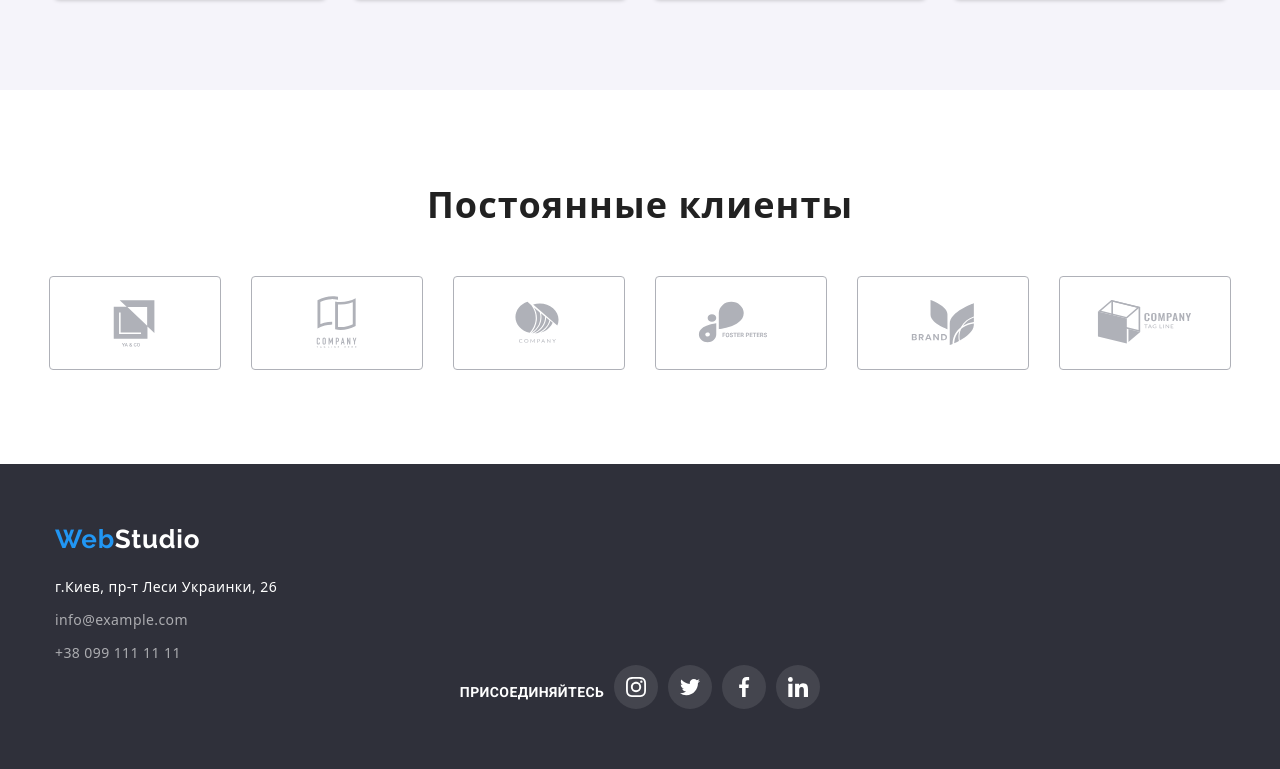
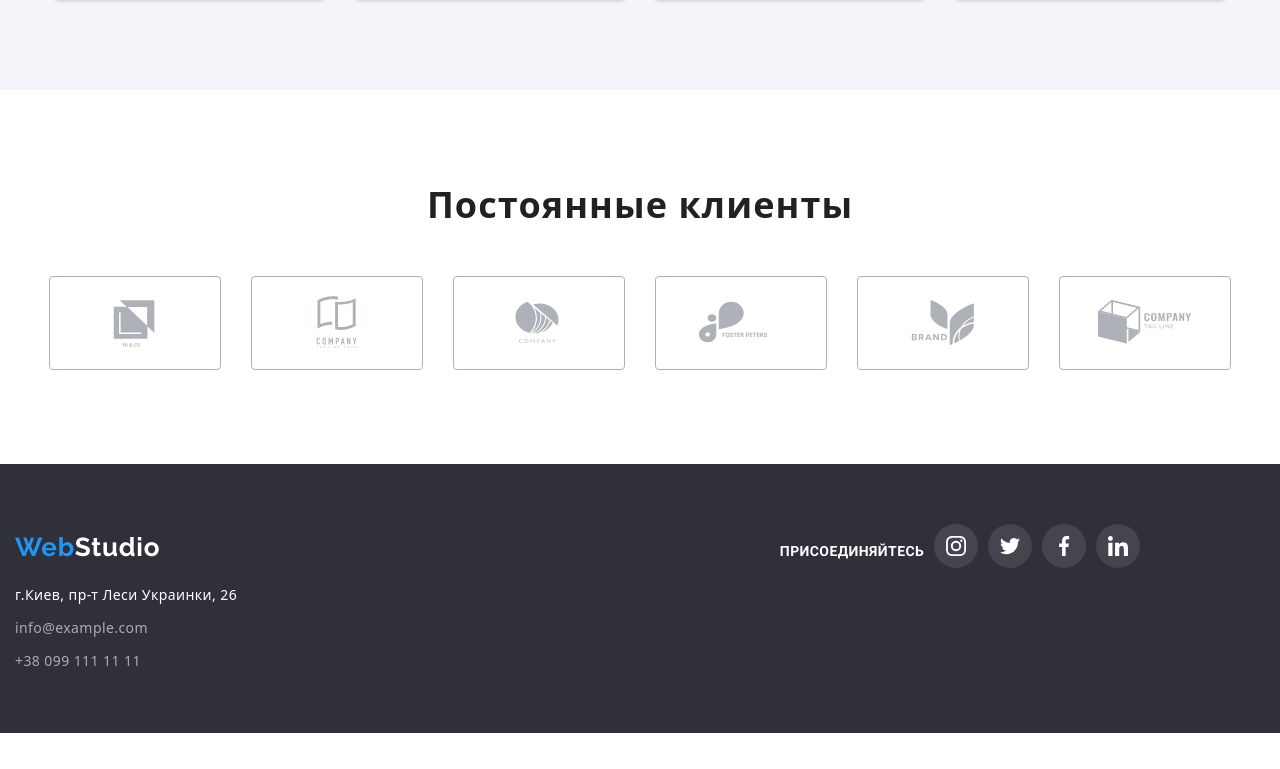
Before and after one commit to lanaklimenko7040/goit-markup-hw-04, a plain HTML site: page index.html in a window 1280 px wide. Shown: the part 2215-2984 px from the top of the page. After the commit the page ends 2948 px from the top, so only its background shows below. Drawn offline with nearby package versions, Linux system fonts and the light colour scheme.

Commit message:
Update style.css

```diff
--- a/css/style.css
+++ b/css/style.css
@@ -449,6 +449,11 @@ margin-right: 50px;
     max-width: 1600px;
     margin-left: auto;
     margin-right: auto;
+    display: flex;
+    align-items: baseline;
+
+
+
 }
 .logo-footer{
     font-family: 'Raleway', sans-serif;
@@ -509,7 +514,7 @@ margin-right: 50px;
   }
 
 
-    .footer-connect-soc{
+   .footer-connect-soc{
     display:flex;
     align-items: baseline;
     justify-content: center;
```
